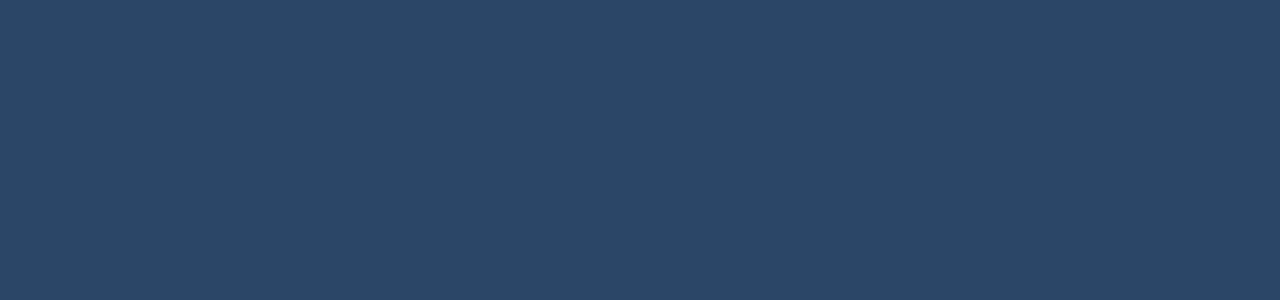
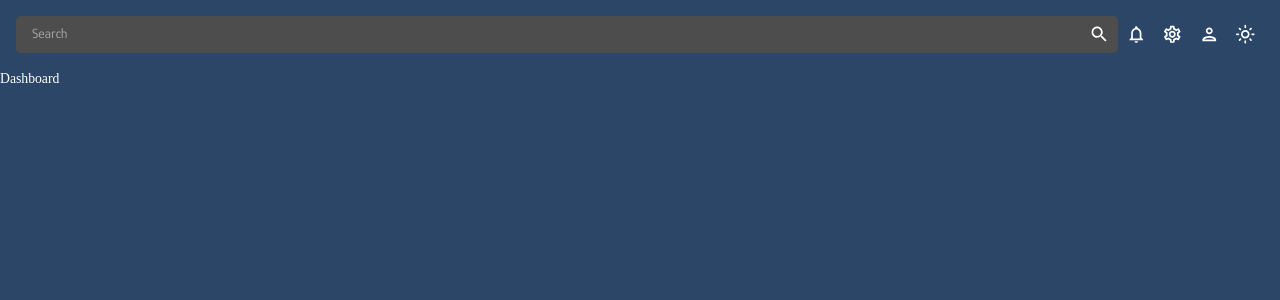
Before and after one commit to antonioayalam2001/dashboardProject, a React (Vite) app: page / in a window 1280 px wide. Shown: the top 300 px of the page. Built offline with nearby package versions, Linux system fonts and the light colour scheme.

Commit message:
Adding top bar, implementation of the Theme, and starting the router part

```diff
--- a/src/App.jsx
+++ b/src/App.jsx
@@ -1,5 +1,8 @@
 import {ColorModeContext, useMode} from "./theme.js";
 import {CssBaseline, ThemeProvider} from "@mui/material";
+import {TopBar} from "./pages/globals/TopBar.jsx";
+import {Route, Routes} from "react-router-dom";
+import {Dashboard} from "./pages/dashboard/Dashboard.jsx";
 
 function App() {
     const [theme,colorMode] = useMode();
@@ -8,7 +11,22 @@
             <ThemeProvider theme={theme}>
                 <CssBaseline>
                     <div className="app">
-                        <main className="content"></main>
+                        <main className="content">
+                            {/*TOBPAR will always be visible in all the elements of our app*/}
+                            <TopBar/>
+                            <Routes>
+                                <Route path={'/'} element={<Dashboard/>}/>
+                                <Route path={'/team'} element={<Dashboard/>}/>
+                                <Route path={'/contacts'} element={<Dashboard/>}/>
+                                <Route path={'/form'} element={<Dashboard/>}/>
+                                <Route path={'/invoices'} element={<Dashboard/>}/>
+                                <Route path={'/bar'} element={<Dashboard/>}/>
+                                <Route path={'/pie'} element={<Dashboard/>}/>
+                                <Route path={'/line'} element={<Dashboard/>}/>
+                                <Route path={'/geography'} element={<Dashboard/>}/>
+                                <Route path={'/calendar'} element={<Dashboard/>}/>
+                            </Routes>
+                        </main>
                     </div>
                 </CssBaseline>
             </ThemeProvider>
--- a/src/pages/globals/TopBar.jsx
+++ b/src/pages/globals/TopBar.jsx
@@ -1,5 +1,52 @@
+import {Box, IconButton, InputBase, useTheme} from "@mui/material";
+import {useContext} from "react";
+import {ColorModeContext, tokens} from "../../theme.js";
+import LightModeOutlinedIcon from "@mui/icons-material/LightModeOutlined";
+import DarkModeOutlinedIcon from "@mui/icons-material/DarkModeOutlined";
+import NotificationsOutlinedIcon from "@mui/icons-material/NotificationsOutlined";
+import SettingsOutlinedIcon from "@mui/icons-material/SettingsOutlined";
+import PersonOutlinedIcon from "@mui/icons-material/PersonOutlined";
+import SearchIcon from "@mui/icons-material/Search";
+
 export const TopBar = () => {
+    // Allows access to the theme context that we provided before``
+    const theme = useTheme();
+    const colors = tokens(theme.palette.mode);
+    const colorContext = useContext(ColorModeContext);
     return (
-        <div>Top bar</div>
+        // Box its like a DIV
+        <Box display={'flex'} justifyContent={'space-between'} p={2}>
+            {/*SERACHBAR*/}
+            <Box
+                display={'flex'}
+                bgcolor={colors.primary[300]}
+                borderRadius={'0.3rem'}
+                flex={1}
+            >
+
+                <InputBase sx={{ml: 2, flex: 1}} placeholder={"Search"}/>
+                <IconButton type={'button'} sx={{p: 1}}>
+                    <SearchIcon/>
+                </IconButton>
+
+            </Box>
+            {/*ICONS*/}
+            <Box display={'flex'}>
+                <IconButton>
+                    <NotificationsOutlinedIcon/>
+                </IconButton>
+                <IconButton>
+                    <SettingsOutlinedIcon/>
+                </IconButton>
+                <IconButton>
+                    <PersonOutlinedIcon/>
+                </IconButton>
+
+                <IconButton onClick={()=>colorContext.toggleColorMode()}>
+                    {theme.palette.mode === 'dark' ? <LightModeOutlinedIcon/>  : <DarkModeOutlinedIcon/> }
+                </IconButton>
+            </Box>
+
+        </Box>
     );
 }
--- a/src/theme.js
+++ b/src/theme.js
@@ -2,7 +2,7 @@
 import {createContext, useMemo, useState} from "react";
 import {createTheme} from "@mui/material";
 
-const tokens = (mode) => ({
+export const tokens = (mode) => ({
     ...(mode === 'dark'
             ? {
                 grey: {
@@ -82,7 +82,7 @@
                     600: "#747474",
                     500: "#676767",
                     400: "#5a5a5a",
-                    300: "#4d4d4d",
+                    300: "#cbcbcb",
                     200: "#414141",
                     100: "#343434",
                 },
```
